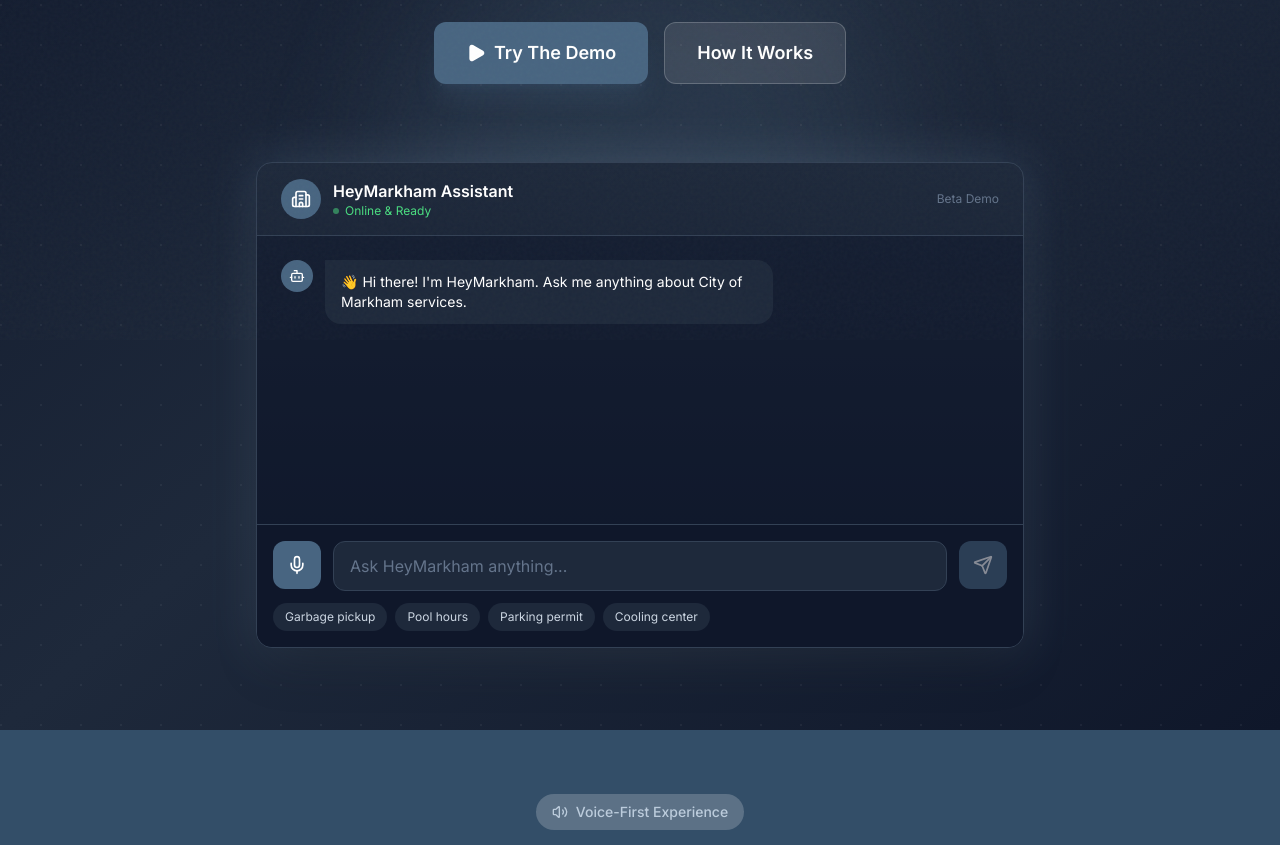
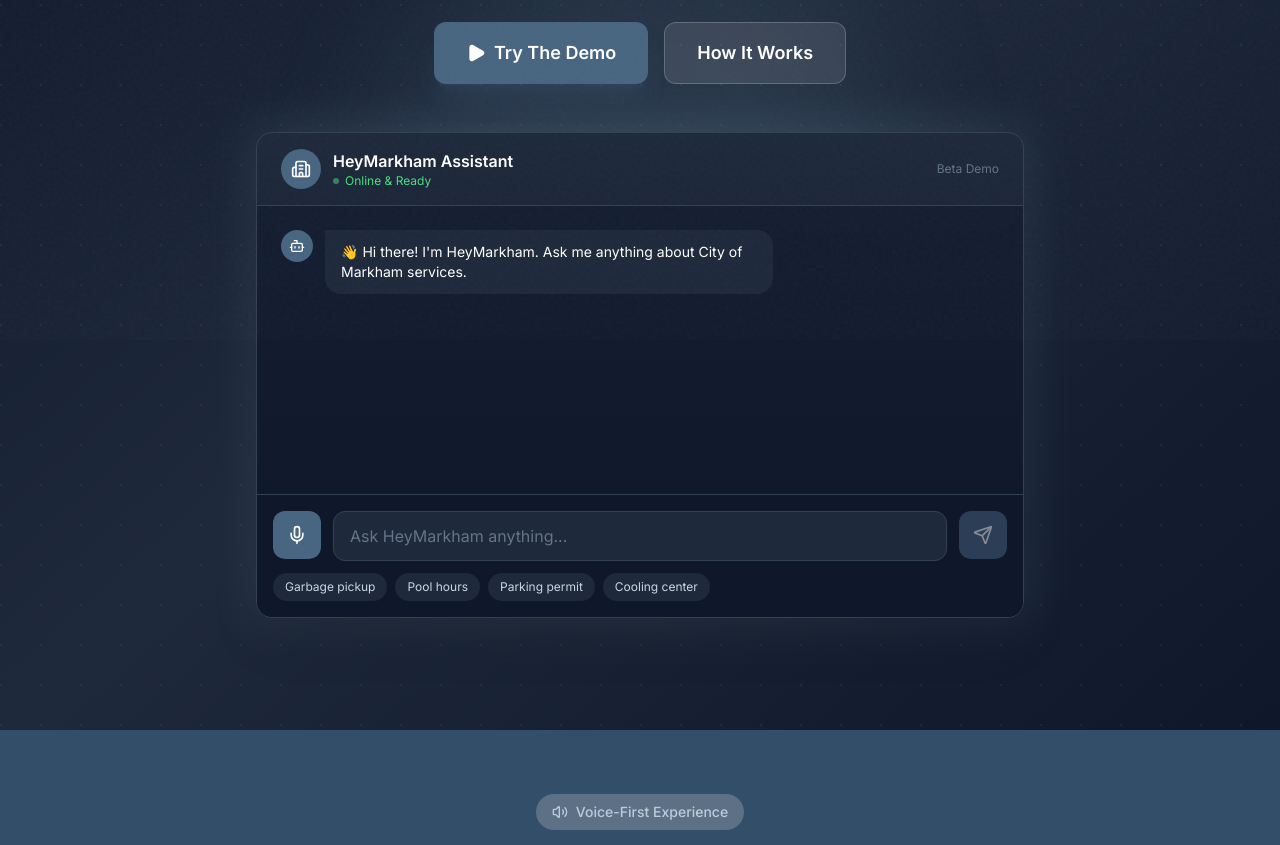
Before and after one commit to tianzesun/markham-website, a Next.js app in the folder apps/frontend/: page / in a window 1280 px wide. Shown: the part 460-1305 px from the top of the page. Built offline with nearby package versions, Linux system fonts and the light colour scheme.

Commit message:
🐛 Fix Vercel deployment issue: downgrade Next.js to 15.1.7 + fix motion value TypeScript error

```diff
--- a/apps/frontend/package.json
+++ b/apps/frontend/package.json
@@ -16,7 +16,7 @@
     "clsx": "^1.2.1",
     "framer-motion": "^12.38.0",
     "lucide-react": "^1.7.0",
-    "next": "^16.2.2",
+    "next": "^15.1.7",
     "next-sitemap": "^4.2.3",
     "react": "19.0.0",
     "react-dom": "19.0.0",
--- a/apps/frontend/src/app/page.tsx
+++ b/apps/frontend/src/app/page.tsx
@@ -253,12 +253,12 @@
               animate={{
                 opacity: 1,
                 y: 0,
-                rotateX: rotateX,
-                rotateY: rotateY,
               }}
               style={{
                 perspective: 1000,
                 transformPerspective: 1000,
+                rotateX: rotateX,
+                rotateY: rotateY,
               }}
               transition={{ duration: 0.8, delay: 0.4 }}
               id="demo"
```
